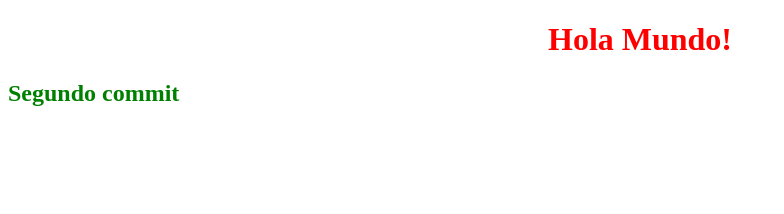
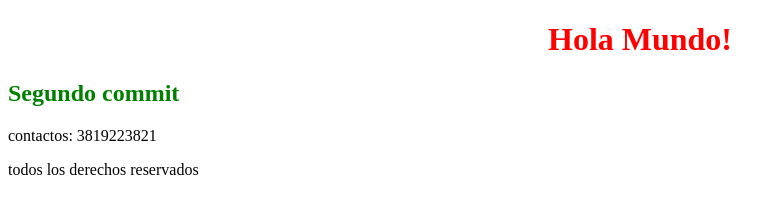
Before and after one commit to sussiniguanziroli/PrimerRepoCoder49705, a plain HTML site: page index.html in a window 1280 px wide. Shown: the whole page, without its empty margins (0-784 px from the left). Drawn offline with Linux system fonts and the light colour scheme.

Commit message:
nuevo footer en misetup

```diff
--- a/index.html
+++ b/index.html
@@ -12,6 +12,11 @@
     <!-- El repo se crea siempre en donde esta el index no en otro lado -->
     <h2>Segundo commit</h2>
 
+    <footer>
+        <p>contactos: 3819223821</p>
+        <p>todos los derechos reservados</p>
+    </footer>
+
 
 </body>
 </html>
```
